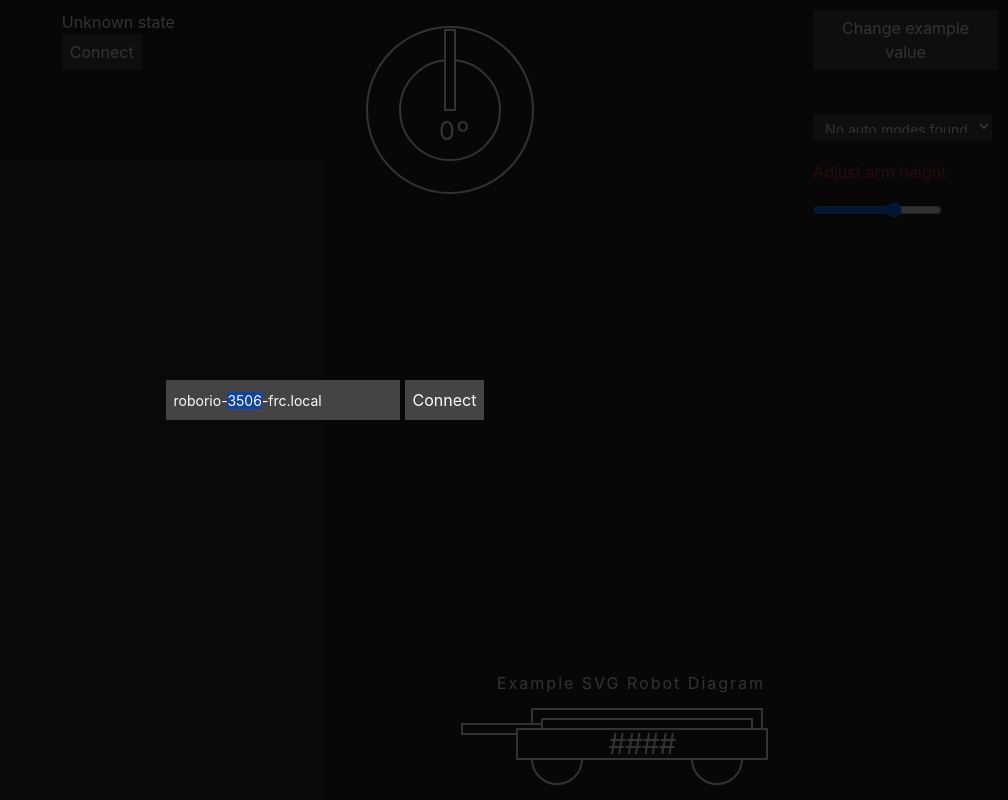
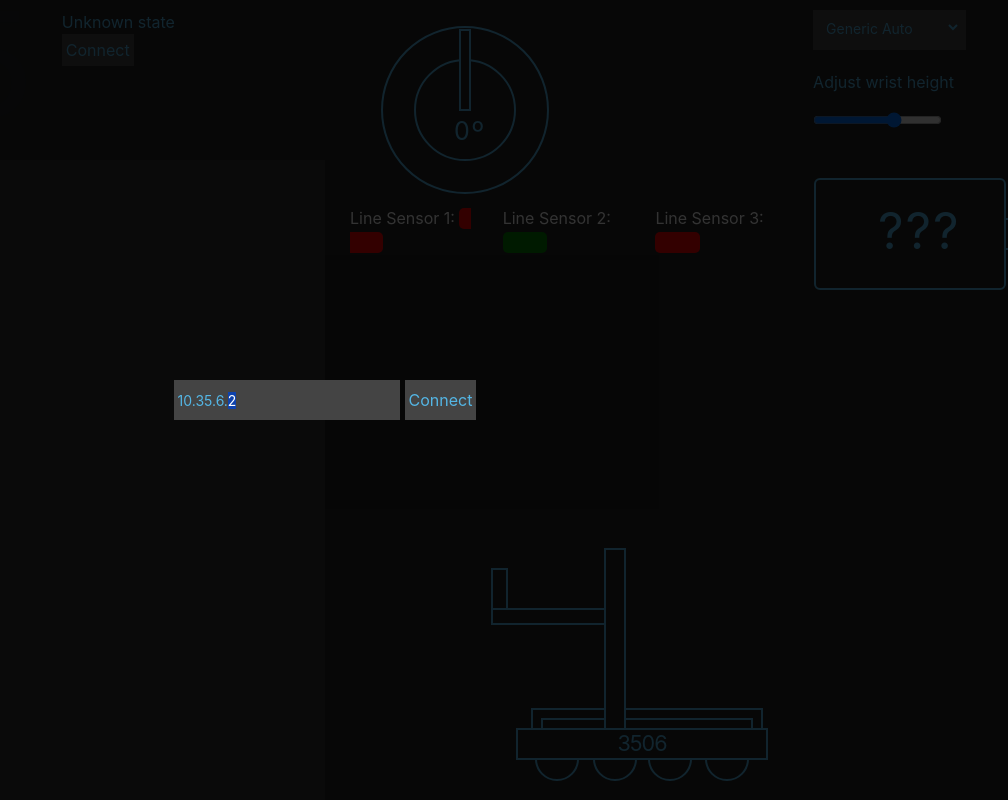
Before and after one commit to Yeti-Robotics/YetiDashboard, an Electron app: page src/index.html in a window 1366 px wide. Shown: the whole page, without its empty margins (358-1366 px from the left). Drawn offline with nearby package versions, Linux system fonts and the light colour scheme; no server answers.

Commit message:
Added all of Rex's work

```diff
--- a/src/connection.js
+++ b/src/connection.js
@@ -48,7 +48,7 @@ function setLogin() {
   address.disabled = connect.disabled = false;
   connect.textContent = 'Connect';
   // Add the default address and select xxxx
-  address.value = 'roborio-3506-frc.local';
+  address.value = '10.35.6.2';
   address.focus();
   address.setSelectionRange(8, 12);
 }
--- /dev/null
+++ b/src/css/blue.css
@@ -0,0 +1,19 @@
+body,
+header,
+button,
+input[type="text"],
+input[type="number"],
+.select-container,
+select {
+    color: #54B6E5;
+}
+svg *:not(text) {
+    stroke: #54B6E5;
+}
+text {
+    fill: #54B6E5;
+}
+input[type="checkbox"] {
+    -webkit-filter: saturate(1);
+    filter: saturate(1);
+}
--- a/src/css/style.css
+++ b/src/css/style.css
@@ -1,6 +1,6 @@
 * {
     box-sizing: border-box;
-    margin: 0;
+    mrgin: 0;
     padding: 0;
 }
 ::-webkit-scrollbar {
@@ -21,12 +21,12 @@ button, input[type="text"], input[type="number"], .select-container, select {
     background: #444;
     border: none;
     font-size: 14px;
-    padding: 6px 8px;
+    padding: 4px 4px;
     cursor: pointer;
     outline: 0;
 }
 .select-container {
-    padding: 0;
+    padding: 5px 5px 10px 5px;
     display: inline-block;
 }
 select {
@@ -160,3 +160,23 @@ body.login #login {
 #login > button {
     margin-left: 5px;
 }
+.sensor {
+    background-color: #54B6E5;
+    padding: 0.5px 4px;
+    border-radius: 5px;
+
+}
+.wtext {
+    color: white;
+}
+span {
+    color: #333;
+}
+#true {
+    background-color: green;
+    color: green;
+}
+#false {
+    background-color: red;
+    color: red;
+}
--- a/src/index.html
+++ b/src/index.html
@@ -5,6 +5,8 @@
     <meta charset="utf-8">
     <title>FRC Dashboard</title>
     <link href="css/style.css" rel="stylesheet">
+    <link href="css/blue.css" rel="stylesheet">
+
 </head>
 
 <body>
@@ -19,6 +21,9 @@
     <div id="camera"></div>
     <!-- The main body of the dashboard, by default contains the gyro monitor and the robot diagram -->
     <article>
+        <div class="container-fluid">
+            <div class="row">
+                <div class="col">
                     <!-- Gyroscope -->
                     <svg id="gyro">
                         <circle cx="85" cy="85" r="83"></circle>
@@ -26,36 +31,60 @@
                         <rect id="gyro-arm" x="80" y="5" width="10" height="80"></rect>
                         <text id="gyro-number" x="90" y="115">0º</text>
                     </svg>
-        <!-- Example robot diagram, arm moves when encoder value changes -->
+                </div>
+                <div class="col">
+
+                </div>
+            </div>
+            <div class="row">
+                <div class="col-sm-4"><p class="wtext">Line Sensor 1: <span class="sensor" id="false">-----</span></p></div>
+                <div class="col-sm-4"><p class="wtext">Line Sensor 2: <span class="sensor" id="true">-----</span></p></div>
+                <div class="col-sm-4"><p class="wtext">Line Sensor 3: <span class="sensor" id="false">-----</span></p></div>
+            </div>
+            <!--Robot diagram-->
             <svg id="robot-diagram" width="332" height="450">
-            <text x="40" y="340">Example SVG Robot Diagram</text>
                 <rect x="75" y="360" width="230" height="40"></rect>
                 <rect x="85" y="370" width="210" height="40"></rect>
-            <rect id="robot-arm" x="5" y="375" width="80" height="10"></rect>
-            <circle cx="100" cy="410" r="25"></circle>
-            <circle cx="260" cy="410" r="25"></circle>
+                <!--Arm-->
+                <g id="robot-arm">
+                    <rect x="35" y="260" width="115" height="15"></rect>
+                    <rect x="35" y="220" width="15" height="40"></rect>
+                </g>
+                <!--Wheels-->
+                <circle cx="100" cy="410" r="21"></circle>
+                <circle cx="158" cy="410" r="21"></circle>
+                <circle cx="213" cy="410" r="21"></circle>
+                <circle cx="270" cy="410" r="21"></circle>
+                <!--Elevator-->
+                <rect id="elevator" x="148" y="200" width="20" height="200"></rect>
+                <!--Base-->
                 <rect x="60" y="380" width="250" height="30"></rect>
-            <text id="team" x="185" y="405" text-anchor="middle">####</text>
+                <text style="font-size: 1.35rem" id="team" x="185" y="402" text-anchor="middle">3506</text>
             </svg>
+        </div>
     </article>
     <!-- The sidebar of the dashboard. Designed for smaller control elements like selection boxes and small buttons. -->
     <aside>
-        <!-- Example button which toggles /SmartDashboard/exampleValue NetworkTables value.
-            The <p> below then says the value. -->
-        <div id="example-section">
-            <button id="example-button">Change example value</button>
-            <p id="example-readout">Value is undefined</p>
-        </div>
         <!-- Autonomous selector -->
         <div class="select-container">
             <select id="auto-select">
-                <option>No auto modes found</option>
+                <option style="color: black">Generic Auto</option>
+                <option style="color: black">Not Generic Auto</option>
                 <!-- This gets populated by JS -->
             </select>
         </div>
         <div>
-            <p class="text-danger">Adjust arm height</p>
+            <!-- <p class="text-danger">Adjust wrist height</p> -->
+            <p style="color: #54B6E5">Adjust wrist height</p>
             <input id="arm-position" type="range" min="0" max="1200" value="770">
+        </div>
+        <div>
+            <!--Voltage-Diagram-->
+            <svg id="battery-voltage" style="size: auto">
+                <rect width="190" height="30" x="22" y="65" rx="2" ry="2"></rect>
+                <rect width="190" height="110" x="2" y="25" rx="5" ry="5"></rect>
+                <text x="65" y="95" style="font-size: 50px">???</text>
+            </svg>
         </div>
     </aside>
     <div id="login">
@@ -67,8 +96,8 @@
     <script src="ui.js"></script>
 
     <!-- Bootstrap CSS -->
-    <link rel="stylesheet" href="https://maxcdn.bootstrapcdn.com/bootstrap/4.0.0/css/bootstrap.min.css" integrity="sha384-Gn5384xqQ1aoWXA+058RXPxPg6fy4IWvTNh0E263XmFcJlSAwiGgFAW/dAiS6JXm"
-        crossorigin="anonymous">
+    <link rel="stylesheet" href="https://maxcdn.bootstrapcdn.com/bootstrap/4.0.0/css/bootstrap.min.css"
+        integrity="sha384-Gn5384xqQ1aoWXA+058RXPxPg6fy4IWvTNh0E263XmFcJlSAwiGgFAW/dAiS6JXm" crossorigin="anonymous">
 
     <!-- AngularJS -->
     <script type="text/javascript" src="vendor/angular-1.4.4/angular.min.js"></script>
--- a/src/ui.js
+++ b/src/ui.js
@@ -12,10 +12,6 @@ let ui = {
     },
     robotDiagram: {
         arm: document.getElementById('robot-arm')
-    },
-    example: {
-        button: document.getElementById('example-button'),
-        readout: document.getElementById('example-readout').firstChild
     },
     autoSelect: document.getElementById('auto-select'),
     armPosition: document.getElementById('arm-position')
@@ -51,13 +47,6 @@ NetworkTables.addKeyListener('/SmartDashboard/arm/encoder', (key, value) => {
     ui.robotDiagram.arm.style.transform = `rotate(${armAngle}deg)`;
 });
 
-// This button is just an example of triggering an event on the robot by clicking a button.
-NetworkTables.addKeyListener('/SmartDashboard/example_variable', (key, value) => {
-    // Set class active if value is true and unset it if it is false
-    ui.example.button.classList.toggle('active', value);
-    ui.example.readout.data = 'Value is ' + value;
-});
-
 NetworkTables.addKeyListener('/robot/time', (key, value) => {
     // This is an example of how a dashboard could display the remaining time in a match.
     // We assume here that value is an integer representing the number of seconds left.
@@ -85,11 +74,11 @@ NetworkTables.addKeyListener('/SmartDashboard/autonomous/selected', (key, value)
     ui.autoSelect.value = value;
 });
 
-// The rest of the doc is listeners for UI elements being clicked on
-ui.example.button.onclick = function() {
-    // Set NetworkTables values to the opposite of whether button has active class.
-    NetworkTables.putValue('/SmartDashboard/example_variable', this.className != 'active');
-};
+// // The rest of the doc is listeners for UI elements being clicked on
+// ui.example.button.onclick = function() {
+//     // Set NetworkTables values to the opposite of whether button has active class.
+//     NetworkTables.putValue('/SmartDashboard/example_variable', this.className != 'active');
+// };
 // Reset gyro value to 0 on click
 ui.gyro.container.onclick = function() {
     // Store previous gyro val, will now be subtracted from val for callibration
@@ -105,7 +94,6 @@ ui.autoSelect.onchange = function() {
 ui.armPosition.oninput = function() {
     NetworkTables.putValue('/SmartDashboard/arm/encoder', parseInt(this.value));
 };
-
 addEventListener('error',(ev)=>{
     ipc.send('windowError',{mesg:ev.message,file:ev.filename,lineNumber:ev.lineno})
 })
```
Also changed, not shown: src/themes.js (added, +16 -0 lines). Lines whose indentation alone changed are shown as unchanged.
